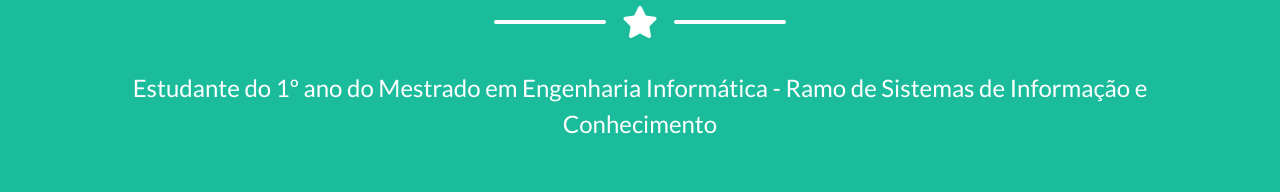
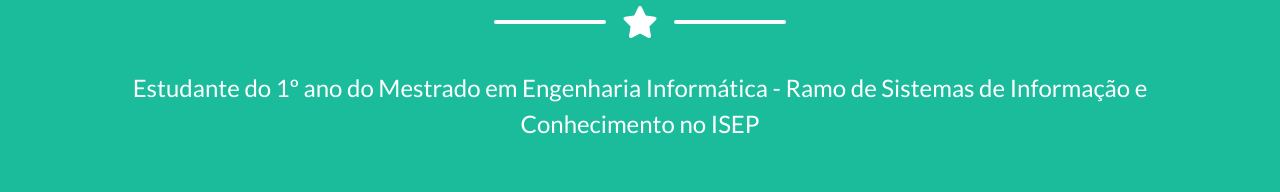
Before and after one commit to TiagoNora/TiagoNora.github.io, a plain HTML site: page index.html in a window 1280 px wide. Shown: the part 581-773 px from the top of the page. Drawn offline with nearby package versions, Linux system fonts and the light colour scheme.

Commit message:
Update index.html

```diff
--- a/index.html
+++ b/index.html
@@ -49,7 +49,7 @@
                     <div class="divider-custom-line"></div>
                 </div>
                 <!-- Masthead Subheading-->
-                <p class="masthead-subheading font-weight-light mb-0">Estudante do 1º ano do Mestrado em Engenharia Informática - Ramo de Sistemas de Informação e Conhecimento </p>
+                <p class="masthead-subheading font-weight-light mb-0">Estudante do 1º ano do Mestrado em Engenharia Informática - Ramo de Sistemas de Informação e Conhecimento no ISEP</p>
             </div>
         </header>
         <!-- Portfolio Section-->
```
